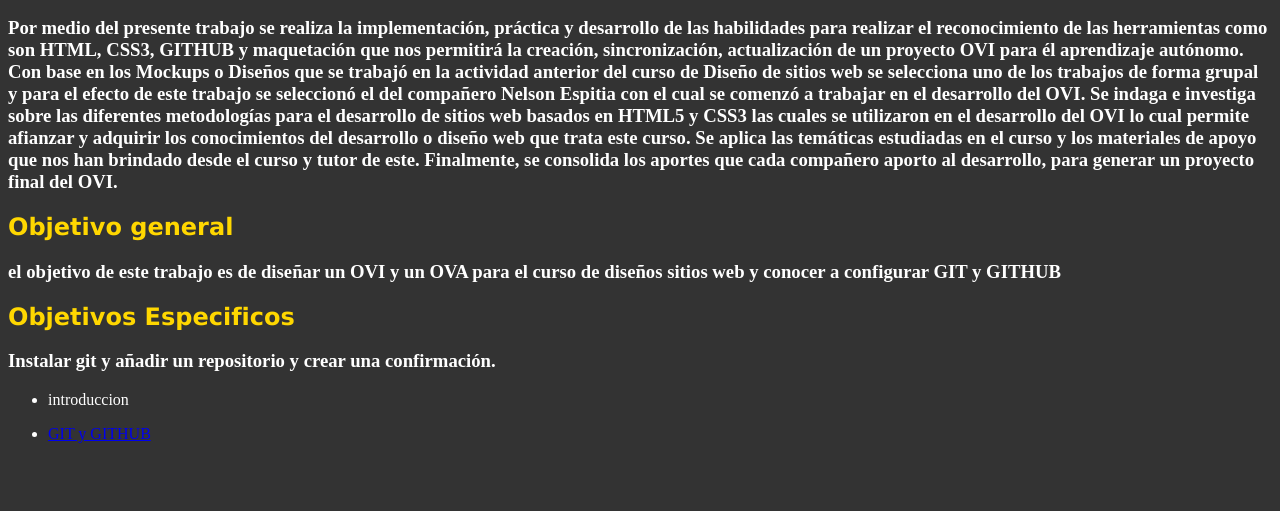
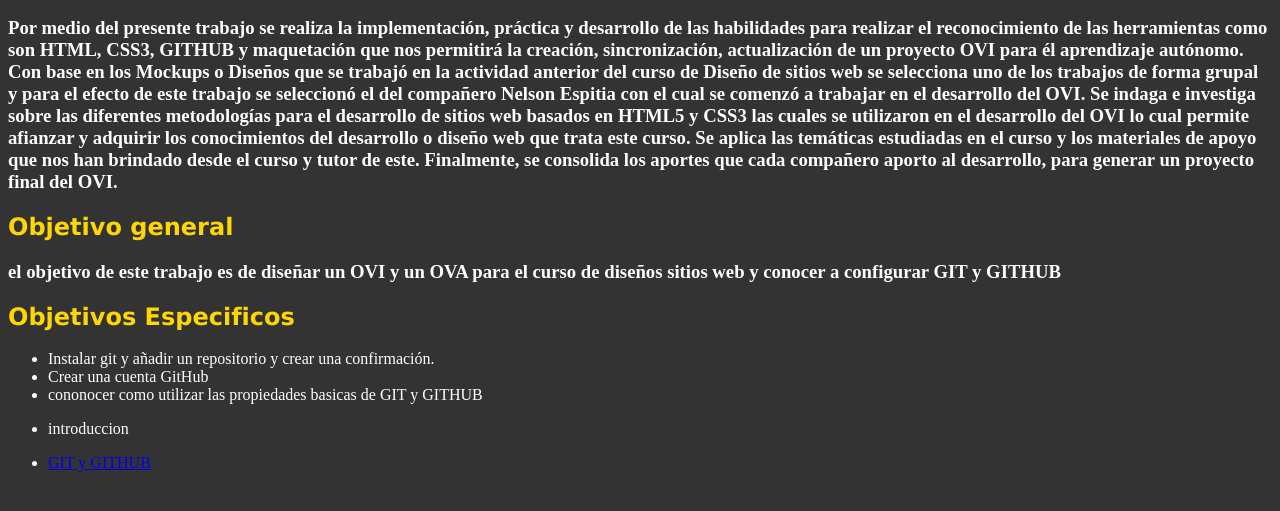
Before and after one commit to dannyrey30/DSW-juan-reyes, a plain HTML site: page index.html in a window 1280 px wide. Shown: the part 111-622 px from the top of the page. Drawn offline with Linux system fonts and the light colour scheme.

Commit message:
Update index.html

```diff
--- a/index.html
+++ b/index.html
@@ -34,10 +34,14 @@ Finalmente, se consolida los aportes que cada compañero aporto al desarrollo, p
 
             </h3>
             <h2 class="color_verde">Objetivos Especificos</h2>
-            <h3>
-                Instalar git y añadir un repositorio y crear una confirmación.
 
-            </h3>
+                <ul>
+                    <li>Instalar git y añadir un repositorio y crear una confirmación.</li>
+                    <li>Crear una cuenta GitHub</li>
+                    <li>cononocer como utilizar las propiedades basicas de GIT y GITHUB</li>
+                </ul>
+
+
 
 
 
```
